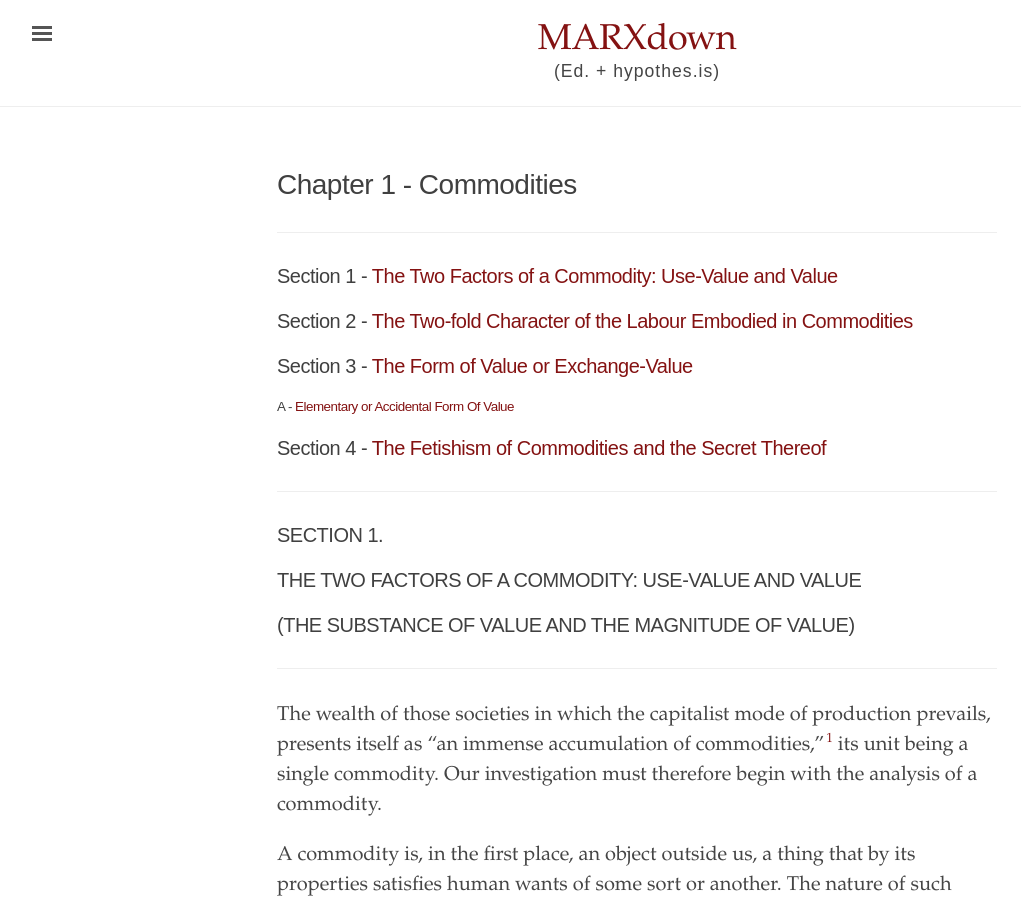
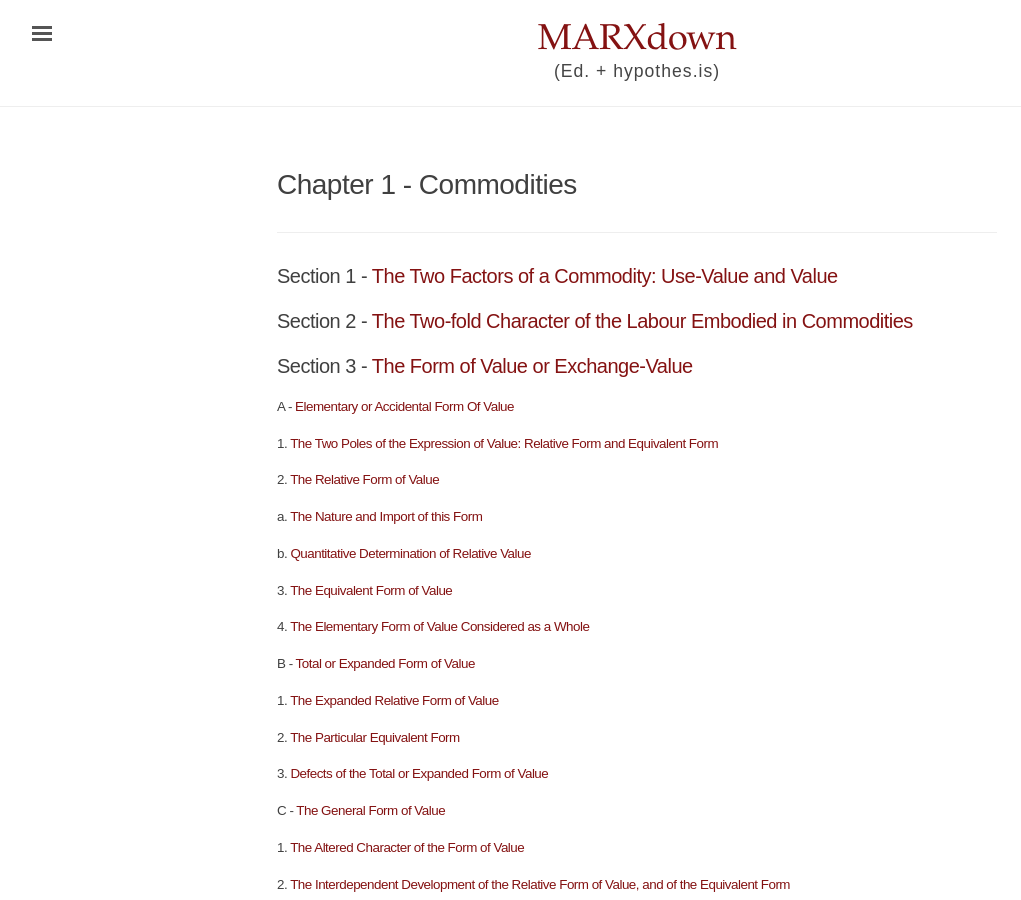
Before and after one commit to MARXdown/MARXdown.github.io, a Jekyll site: the page built from _texts/ch01.md, in a window 1280 px wide and 900 px high. Shown: the whole window, without its empty margins (3-1024 px from the left). Built offline with Jekyll 4.4.1, drawn with Linux system fonts in a browser that asks for light colours; some of the changed text lies outside the part shown.

Commit message:
Update ch01.md
added in links, "open to new window" in first 3 footnotes, and expanded T o C as per, Gorman's request.

```diff
--- a/_texts/ch01.md
+++ b/_texts/ch01.md
@@ -9,7 +9,22 @@
 ##### Section 2 - [The Two-fold Character of the Labour Embodied in Commodities](#section-2)
 ##### Section 3 - [The Form of Value or Exchange-Value](#section-3)
 
-###### A - [Elementary or Accidental Form Of Value](#Elementary-or-Accidental-Form-Of-Value)
+###### A - [Elementary or Accidental Form Of Value](#elementary-or-accidental-form-of-value)
+###### 1. [The Two Poles of the Expression of Value: Relative Form and Equivalent Form](the-two-poles-of-the-expression-of-value)
+###### 2. [The Relative Form of Value](#the-relative-form-of-value)
+###### a. [The Nature and Import of this Form](#the-nature-and-import-of-this-form)
+###### b. [Quantitative Determination of Relative Value](#quantitative-determination-of-relative-value)
+###### 3. [The Equivalent Form of Value](#the-equivalent-form-of-value)
+###### 4. [The Elementary Form of Value Considered as a Whole](#the-elementary-form-of-value-considered-as-a-whole)
+###### B - [Total or Expanded Form of Value](#total-or-expanded-form-of-value)
+###### 1. [The Expanded Relative Form of Value](#the-expanded-relative-form-of-value)
+###### 2. [The Particular Equivalent Form](#the-particular-equivalent-form)
+###### 3. [Defects of the Total or Expanded Form of Value](#defects-of-the-total-or-expanded-form-of-value)
+###### C - [The General Form of Value](#the-general-form-of-value)
+###### 1. [The Altered Character of the Form of Value](#the-altered-character-of-the-form-of-value)
+###### 2. [The Interdependent Development of the Relative Form of Value, and of the Equivalent Form](#the-interdependent-development-of-the-relative-form-of-value,-and-of-the-equivalent-form)
+###### 3. [Transition from the General Form of Value to the Money-Form](#transition-from-the-general-form-of-value-to-the-money-form)
+###### D - [The Money-Form](#the-money-form)
 
 ##### Section 4 - [The Fetishism of Commodities and the Secret Thereof](#section-4)
 
@@ -119,8 +134,7 @@
 
 * * *
 
-### A.
-#### Elementary or Accidental Form Of Value
+### A. Elementary or Accidental Form Of Value
 
 * * *
 
@@ -446,11 +460,11 @@
 
 #### Footnotes
 
-[^1]: Karl Marx, “[Zur Kritik der Politischen Oekonomie](../1859/critique-pol-economy/ch01.htm).” Berlin, 1859, p. 3.
+[^1]: Karl Marx, “[Zur Kritik der Politischen Oekonomie](https://www.marxists.org/archive/marx/works/1859/critique-pol-economy/ch01.htm){:target="blank"}.” Berlin, 1859, p. 3.
 
-[^2]: "Desire implies want, it is the appetite of the mind, and as natural as hunger to the body... The greatest number (of things) have their value from supplying the wants of the mind.” Nicholas Barbon: “[A Discourse Concerning Coining the New Money Lighter. In Answer to Mr. Locke’s Considerations, &c.](../../../../reference/subject/economics/barbon/trade.htm)”, London, 1696, pp. 2, 3.
+[^2]: "Desire implies want, it is the appetite of the mind, and as natural as hunger to the body... The greatest number (of things) have their value from supplying the wants of the mind.” Nicholas Barbon: “[A Discourse Concerning Coining the New Money Lighter. In Answer to Mr. Locke’s Considerations, &c.](https://www.marxists.org/reference/subject/economics/barbon/trade.htm){:target="blank"}”, London, 1696, pp. 2, 3.
 
-[^3]: “Things have an intrinsick vertue” (this is Barbon’s special term for value in use) “which in all places have the same vertue; as the loadstone to attract iron” ([l.c., p. 6](../../../../reference/subject/economics/barbon/trade.htm)). The property which the magnet possesses of attracting iron, became of use only after by means of that property the polarity of the magnet had been discovered.
+[^3]: “Things have an intrinsick vertue” (this is Barbon’s special term for value in use) “which in all places have the same vertue; as the loadstone to attract iron” ([l.c., p. 6](https://www.marxists.org/reference/subject/economics/barbon/trade.htm){:target="blank"}. The property which the magnet possesses of attracting iron, became of use only after by means of that property the polarity of the magnet had been discovered.
 
 [^4]: “The natural worth of anything consists in its fitness to supply the necessities, or serve the conveniencies of human life.” (John Locke, “[Some Considerations on the Consequences of the Lowering of Interest](../../../../reference/subject/economics/locke/part2.htm), 1691,” in Works Edit. Lond., 1777, Vol. II., p. 28.) In English writers of the 17th century we frequently find “worth” in the sense of value in use, and “value” in the sense of exchange value. This is quite in accordance with the spirit of a language that likes to use a Teutonic word for the actual thing, and a Romance word for its reflexion.
 
```
